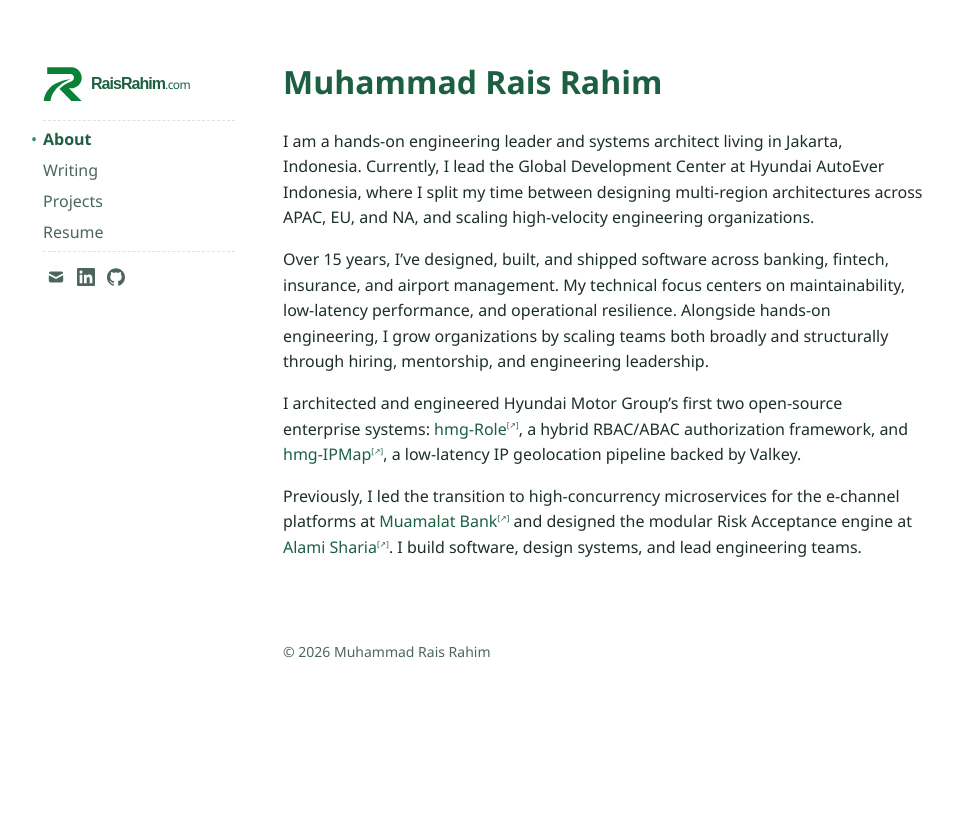
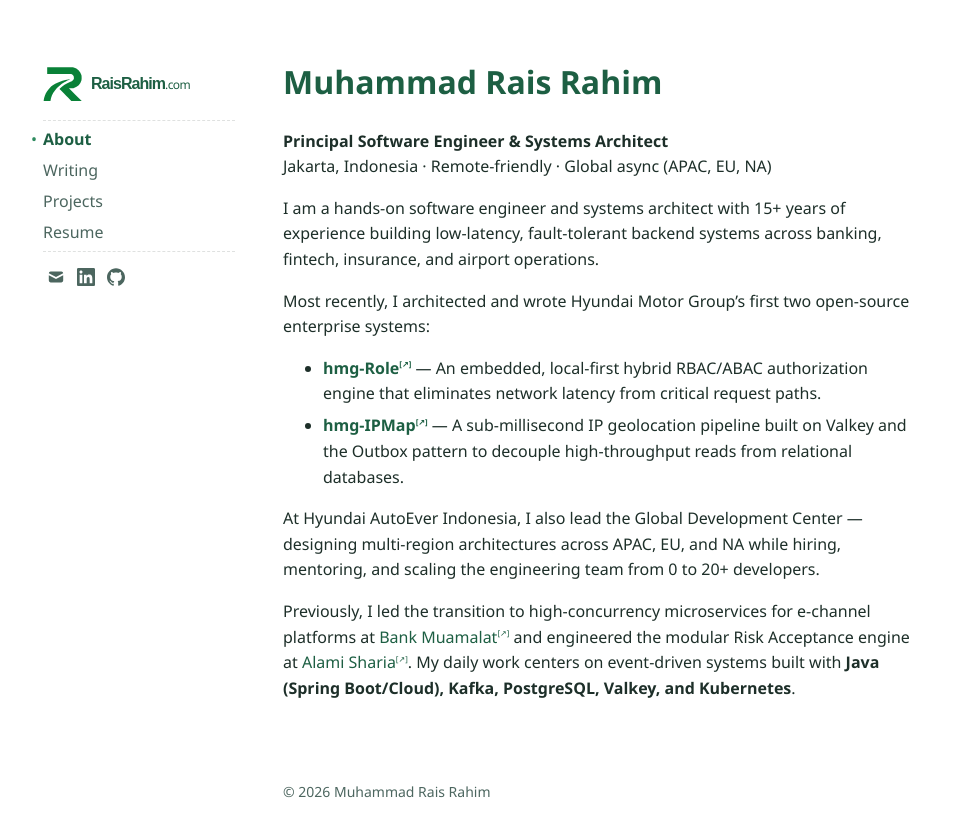
Before and after one commit to raisrahim/raisrahim.github.io, a Jekyll site: the page built from index.md, in a window 1280 px wide. Shown: the top 837 px of the page, without its empty margins (85-1038 px from the left). Built offline with Jekyll 4.4.1, drawn with Linux system fonts in a browser that asks for light colours.

Commit message:
fix: update title and description in index.md
Revise the title to include full name and correct role.
Enhance the description to better reflect expertise in
low-latency distributed systems and engineering leadership.

```diff
--- a/index.md
+++ b/index.md
@@ -1,15 +1,20 @@
 ---
 layout: home
-title: "Rais Rahim | Engineering Leader & Principal Systems Architect"
+title: "Muhammad Rais Rahim | Principal Software Engineer & Architect"
 display_title: Muhammad Rais Rahim
 description: >-
-  About Muhammad Rais Rahim, an engineering leader and principal systems architect with EXPERIENCE_YEARS+ years of experience building enterprise systems and scaling engineering teams.
+  Principal Software Engineer & Architect with EXPERIENCE_YEARS+ years building low-latency distributed systems, Java/Kafka backends, and open-source enterprise tools.
 ---
 
-I am a hands-on engineering leader and systems architect living in Jakarta, Indonesia. Currently, I lead the Global Development Center at Hyundai AutoEver Indonesia, where I split my time between designing multi-region architectures across APAC, EU, and NA, and scaling high-velocity engineering organizations.
+**Principal Software Engineer & Systems Architect**
+Jakarta, Indonesia · Remote-friendly · Global async (APAC, EU, NA)
 
-Over {{ site.experience_years }} years, I’ve designed, built, and shipped software across banking, fintech, insurance, and airport management. My technical focus centers on maintainability, low-latency performance, and operational resilience. Alongside hands-on engineering, I grow organizations by scaling teams both broadly and structurally through hiring, mentorship, and engineering leadership.
+I am a hands-on software engineer and systems architect with {{ site.experience_years }}+ years of experience building low-latency, fault-tolerant backend systems across banking, fintech, insurance, and airport operations.
 
-I architected and engineered Hyundai Motor Group’s first two open-source enterprise systems: [hmg-Role](https://github.com/hyundaimotorgroup/hmg-role), a hybrid RBAC/ABAC authorization framework, and [hmg-IPMap](https://github.com/hyundaimotorgroup/hmg-ipmap), a low-latency IP geolocation pipeline backed by Valkey.
+Most recently, I architected and wrote Hyundai Motor Group’s first two open-source enterprise systems:
+- **[hmg-Role](https://github.com/hyundaimotorgroup/hmg-role)** — An embedded, local-first hybrid RBAC/ABAC authorization engine that eliminates network latency from critical request paths.
+- **[hmg-IPMap](https://github.com/hyundaimotorgroup/hmg-ipmap)** — A sub-millisecond IP geolocation pipeline built on Valkey and the Outbox pattern to decouple high-throughput reads from relational databases.
 
-Previously, I led the transition to high-concurrency microservices for the e-channel platforms at [Muamalat Bank](https://www.bankmuamalat.co.id/) and designed the modular Risk Acceptance engine at [Alami Sharia](https://alamisharia.co.id/). I build software, design systems, and lead engineering teams.
+At Hyundai AutoEver Indonesia, I also lead the Global Development Center — designing multi-region architectures across APAC, EU, and NA while hiring, mentoring, and scaling the engineering team from 0 to 20+ developers.
+
+Previously, I led the transition to high-concurrency microservices for e-channel platforms at [Bank Muamalat](https://www.bankmuamalat.co.id/) and engineered the modular Risk Acceptance engine at [Alami Sharia](https://alamisharia.co.id/). My daily work centers on event-driven systems built with **Java (Spring Boot/Cloud), Kafka, PostgreSQL, Valkey, and Kubernetes**.
```
